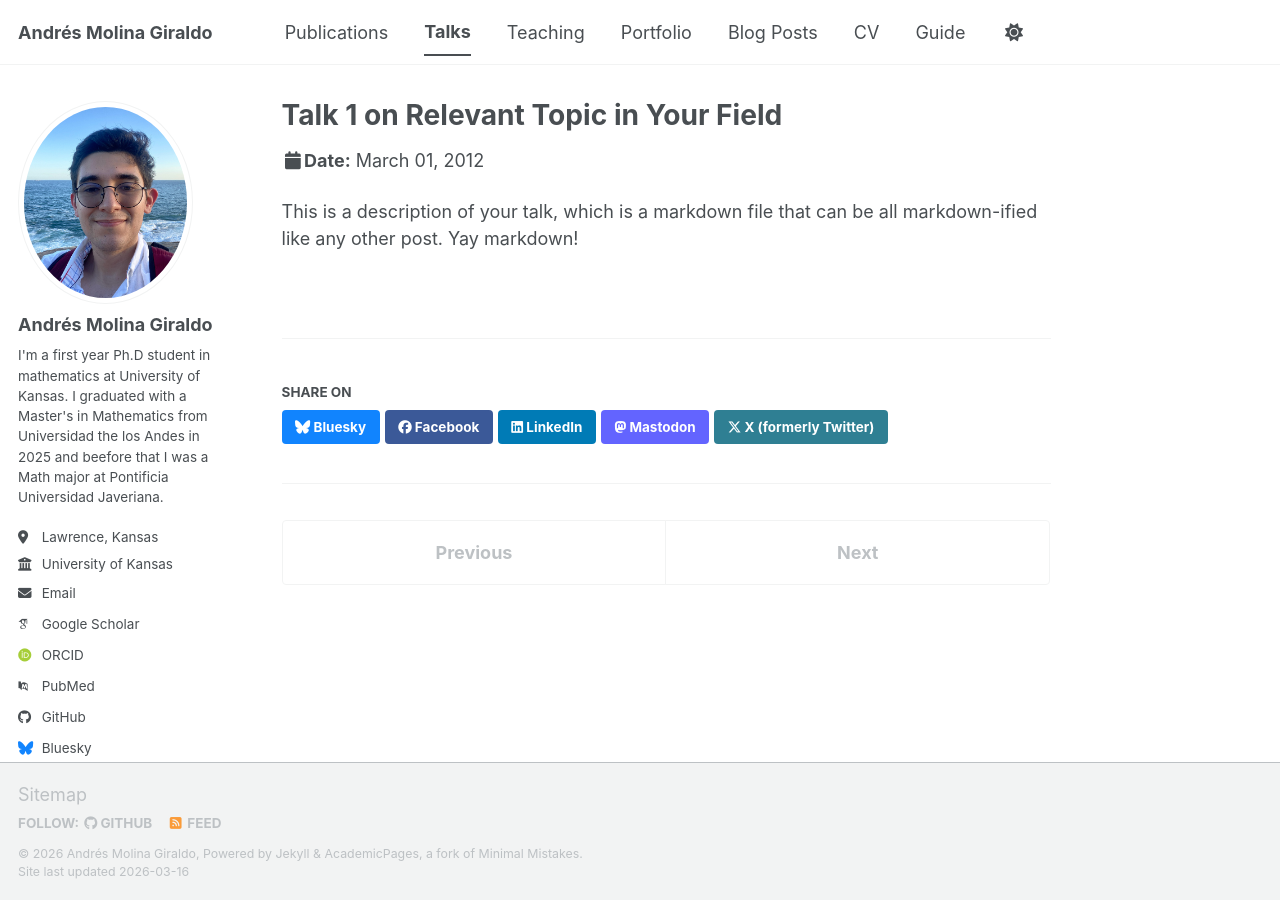
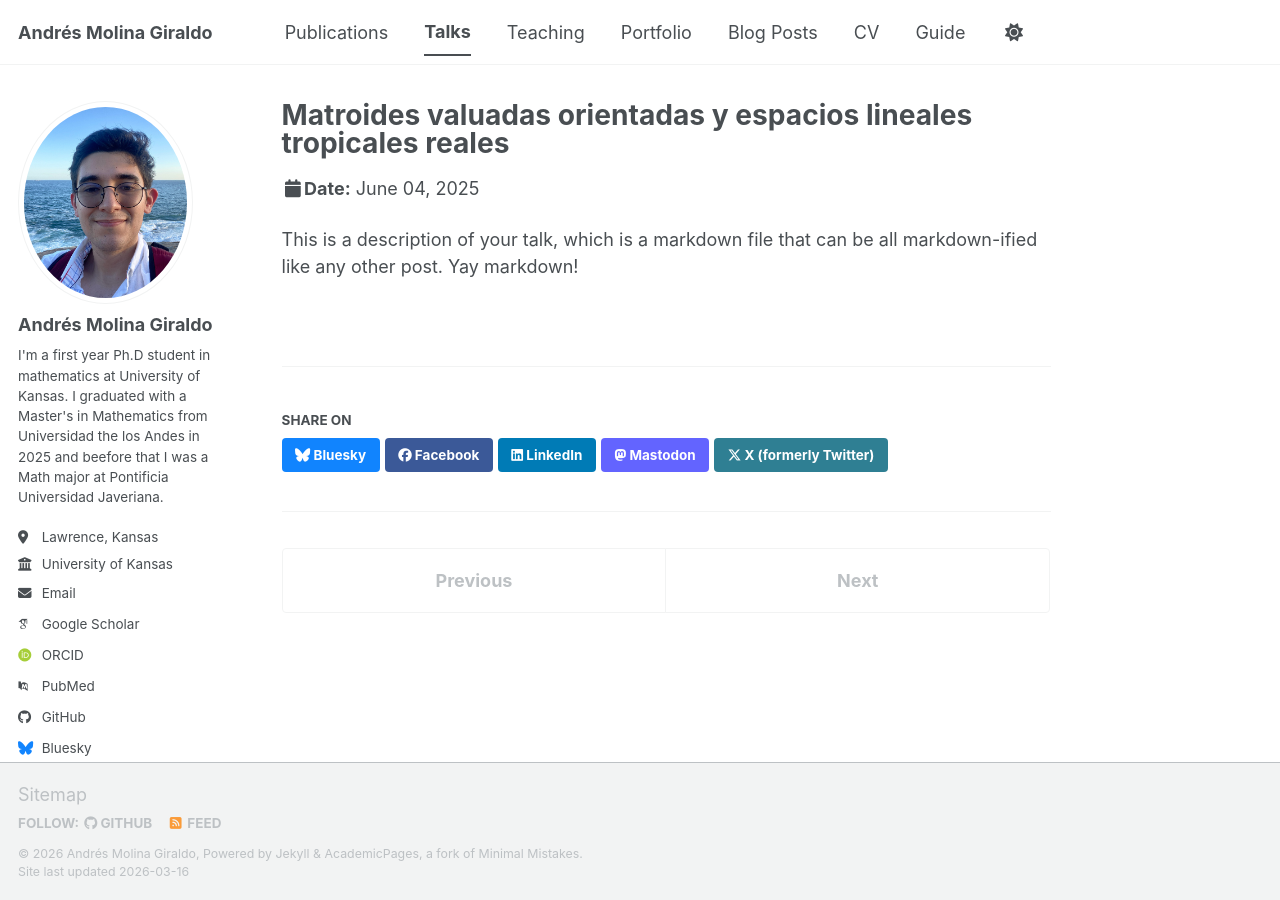
Before and after one commit to andmol20/andmol20.github.io, a Jekyll site: the page built from _talks/2012-03-01-talk-1.md, in a window 1280 px wide. Built offline with Jekyll 4.4.1, drawn with Linux system fonts in a browser that asks for light colours; some web fonts are replaced; a script bundle is joined from its source files by our own code; library files that are not in the unit come from our copies.

Commit message:
Update 2012-03-01-talk-1.md

```diff
--- a/_talks/2012-03-01-talk-1.md
+++ b/_talks/2012-03-01-talk-1.md
@@ -1,11 +1,11 @@
 ---
-title: "Talk 1 on Relevant Topic in Your Field"
+title: "Matroides valuadas orientadas y espacios lineales tropicales reales"
 collection: talks
 type: "Talk"
 permalink: /talks/2012-03-01-talk-1
-venue: "UC San Francisco, Department of Testing"
-date: 2012-03-01
-location: "San Francisco, CA, USA"
+venue: "UT Pereira, Congreso colombiano de matemáticas"
+date: 2025-06-04
+location: "Pereira,Risaralda, Colombia"
 ---
 
 This is a description of your talk, which is a markdown file that can be all markdown-ified like any other post. Yay markdown!
```
